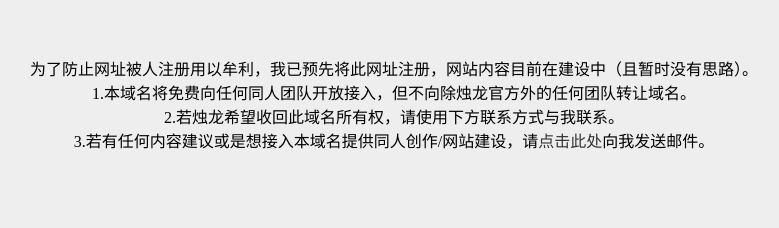
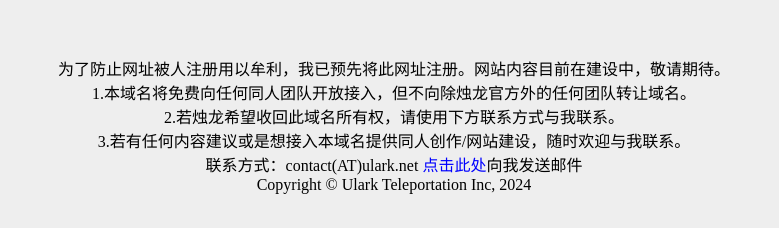
Before and after one commit to melonsis/ularksite, a plain HTML site: page index.html in a window 1280 px wide. Shown: the part 572-800 px from the top of the page, without its empty margins (246-1025 px from the left). Drawn offline with Linux system fonts and the light colour scheme.

Commit message:
Modify contact information

```diff
--- a/index.html
+++ b/index.html
@@ -5,7 +5,7 @@
 <meta charset="UTF-8">
 <meta name="viewport" content="width=device-width, initial-scale=1.0">
 <link rel="icon" type="image/png" href="logo.png">
-<title>御雀科技 Ulark Teleportation</title>
+<title>御雀通信 Ulark Teleportation - 跨越天隙通道，联通森罗与你</title>
 <style>
     * {
       box-sizing: border-box;
@@ -47,7 +47,7 @@
       color: orange;
     }
     a {
-      color: #333;
+      color: blue;
       text-decoration: none;
     }
     a:hover {
@@ -63,10 +63,12 @@
 <br>
 <div class="text">
 <div class="info yes">网站正在建设中</div>
-为了防止网址被人注册用以牟利，我已预先将此网址注册，网站内容目前在建设中（且暂时没有思路）。
+为了防止网址被人注册用以牟利，我已预先将此网址注册。网站内容目前在建设中，敬请期待。
 <br>1.本域名将免费向任何同人团队开放接入，但不向除烛龙官方外的任何团队转让域名。
 <br>2.若烛龙希望收回此域名所有权，请使用下方联系方式与我联系。
-<br>3.若有任何内容建议或是想接入本域名提供同人创作/网站建设，请<a href="https://domaincontact.cloudflareregistrar.com/ulark.net">点击此处</a>向我发送邮件。
+<br>3.若有任何内容建议或是想接入本域名提供同人创作/网站建设，随时欢迎与我联系。
+<br>联系方式：contact(AT)ulark.net <a href="mailto:contact@ulark.net">点击此处</a>向我发送邮件
+<br> Copyright © Ulark Teleportation Inc, 2024
 </div>
 </div>
 </body>
```
